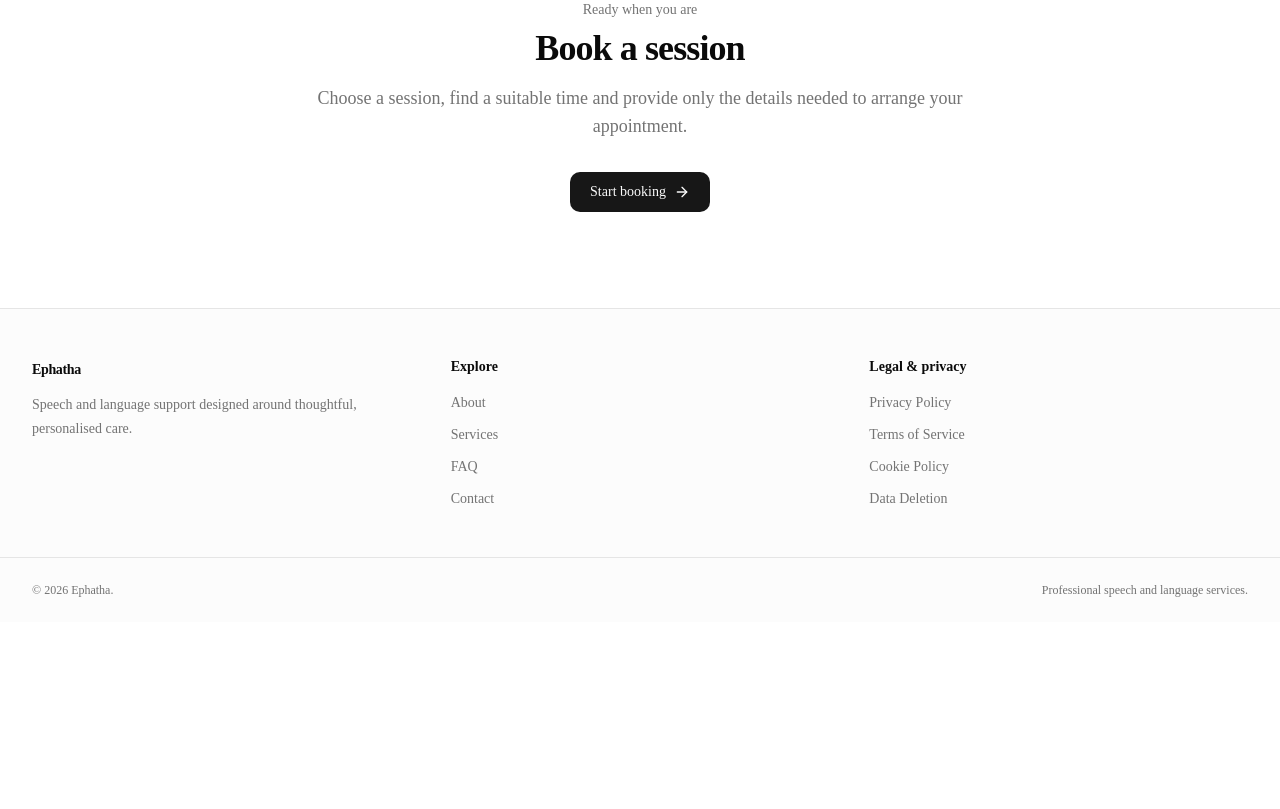
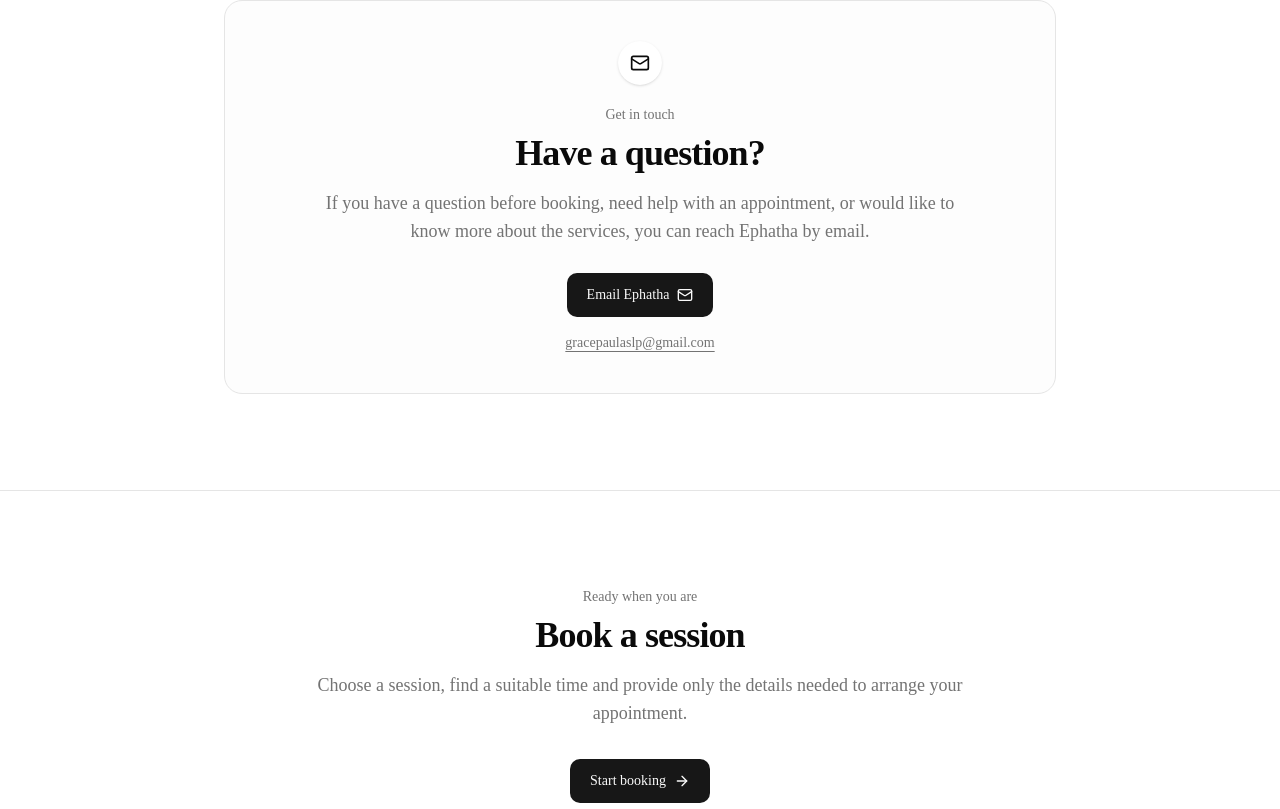
Before and after one commit to Praisepaul/MySLP, a Next.js app: page / in a window 1280 px wide. Shown: the part 3511-4320 px from the top of the page. Before the commit the page ends 4133 px from the top, so only its background shows below. Built offline with nearby package versions, Linux system fonts and the light colour scheme; no server answers; the database is empty.

Commit message:
feat: add contact section to landing page

```diff
--- a/app/page.tsx
+++ b/app/page.tsx
@@ -1,4 +1,4 @@
-import { ArrowRight } from "lucide-react";
+import { ArrowRight, Mail } from "lucide-react";
 import Link from "next/link";
 import { ProfileAbout } from "@/components/public/profile/profile-about";
 import { ProfileContent } from "@/components/public/profile/profile-content";
@@ -15,5 +15,89 @@ export const dynamic = "force-dynamic";
 
 export default async function Home() {
   const therapistProfile = await getTherapistProfile();
-  return <div className="flex min-h-screen flex-col"><PublicHeader /><main className="flex-1"><ProfileHero therapistProfile={therapistProfile} /><ProfileAbout therapistProfile={therapistProfile} /><ProfileDetails therapistProfile={therapistProfile} /><ProfileContent therapistProfile={therapistProfile} /><ProfileServicesPreview therapistProfile={therapistProfile} /><ProfileHowItWorks /><ProfileFaq therapistProfile={therapistProfile} /><section id="book" aria-labelledby="book-title" className="border-t py-20 sm:py-24"><div className="mx-auto w-full max-w-4xl px-4 text-center sm:px-6 lg:px-8"><p className="text-sm font-medium text-muted-foreground">Ready when you are</p><h2 id="book-title" className="mt-2 text-3xl font-semibold tracking-tight sm:text-4xl">Book a session</h2><p className="mx-auto mt-4 max-w-2xl text-base leading-7 text-muted-foreground sm:text-lg">Choose a session, find a suitable time and provide only the details needed to arrange your appointment.</p><Link href="/book" className="mt-8 inline-flex items-center gap-2 rounded-lg bg-primary px-5 py-2.5 text-sm font-medium text-primary-foreground transition-opacity hover:opacity-90">Start booking<ArrowRight aria-hidden="true" className="size-4" /></Link></div></section></main><PublicFooter /></div>;
+  return (
+    <div className="flex min-h-screen flex-col">
+      <PublicHeader />
+      <main className="flex-1">
+        <ProfileHero therapistProfile={therapistProfile} />
+        <ProfileAbout therapistProfile={therapistProfile} />
+        <ProfileDetails therapistProfile={therapistProfile} />
+        <ProfileContent therapistProfile={therapistProfile} />
+        <ProfileServicesPreview therapistProfile={therapistProfile} />
+        <ProfileHowItWorks />
+        <ProfileFaq therapistProfile={therapistProfile} />
+        <section
+          id="contact"
+          aria-labelledby="contact-title"
+          className="border-t py-20 sm:py-24"
+        >
+          <div className="mx-auto w-full max-w-4xl px-4 sm:px-6 lg:px-8">
+            <div className="rounded-2xl border bg-muted/20 p-8 text-center sm:p-10">
+              <div className="mx-auto flex size-11 items-center justify-center rounded-full bg-background shadow-sm">
+                <Mail aria-hidden="true" className="size-5" />
+              </div>
+              <p className="mt-5 text-sm font-medium text-muted-foreground">
+                Get in touch
+              </p>
+              <h2
+                id="contact-title"
+                className="mt-2 text-3xl font-semibold tracking-tight sm:text-4xl"
+              >
+                Have a question?
+              </h2>
+              <p className="mx-auto mt-4 max-w-2xl text-base leading-7 text-muted-foreground sm:text-lg">
+                If you have a question before booking, need help with an
+                appointment, or would like to know more about the services,
+                you can reach Ephatha by email.
+              </p>
+              <a
+                href="mailto:gracepaulaslp@gmail.com"
+                className="mt-7 inline-flex min-h-11 items-center gap-2 rounded-lg bg-primary px-5 py-2.5 text-sm font-medium text-primary-foreground transition-opacity hover:opacity-90"
+              >
+                Email Ephatha
+                <Mail aria-hidden="true" className="size-4" />
+              </a>
+              <p className="mt-4 text-sm text-muted-foreground">
+                <a
+                  href="mailto:gracepaulaslp@gmail.com"
+                  className="underline underline-offset-4 hover:text-foreground"
+                >
+                  gracepaulaslp@gmail.com
+                </a>
+              </p>
+            </div>
+          </div>
+        </section>
+        <section
+          id="book"
+          aria-labelledby="book-title"
+          className="border-t py-20 sm:py-24"
+        >
+          <div className="mx-auto w-full max-w-4xl px-4 text-center sm:px-6 lg:px-8">
+            <p className="text-sm font-medium text-muted-foreground">
+              Ready when you are
+            </p>
+            <h2
+              id="book-title"
+              className="mt-2 text-3xl font-semibold tracking-tight sm:text-4xl"
+            >
+              Book a session
+            </h2>
+            <p className="mx-auto mt-4 max-w-2xl text-base leading-7 text-muted-foreground sm:text-lg">
+              Choose a session, find a suitable time and provide only the
+              details needed to arrange your appointment.
+            </p>
+            <Link
+              href="/book"
+              className="mt-8 inline-flex min-h-11 items-center gap-2 rounded-lg bg-primary px-5 py-2.5 text-sm font-medium text-primary-foreground transition-opacity hover:opacity-90"
+            >
+              Start booking
+              <ArrowRight aria-hidden="true" className="size-4" />
+            </Link>
+          </div>
+        </section>
+      </main>
+      <PublicFooter />
+    </div>
+  );
 }
```
